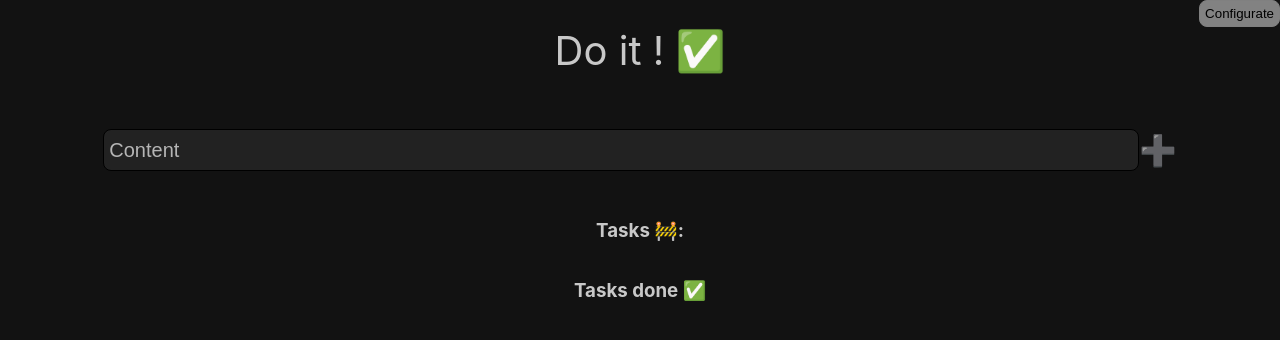
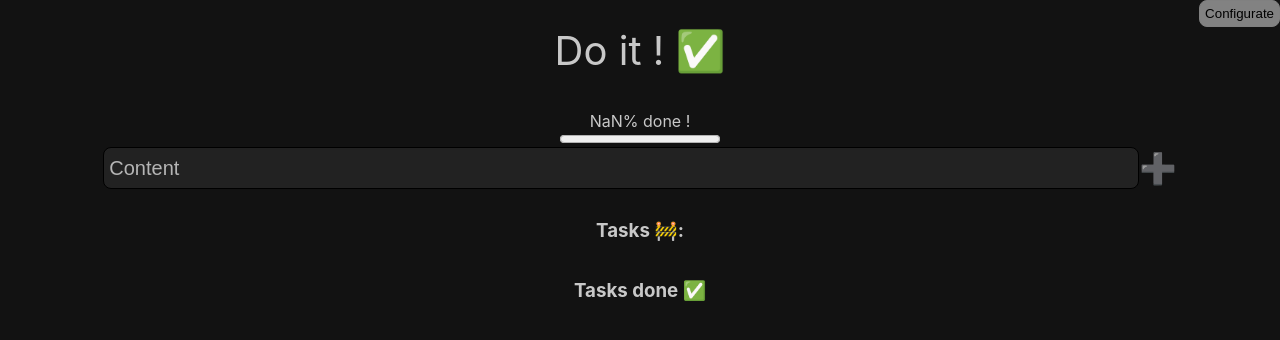
Before and after one commit to Clemix37/do-it, a React (Create React App) app: page / in a window 1280 px wide. Shown: the top 340 px of the page. Built offline with nearby package versions, Linux system fonts and the light colour scheme.

Commit message:
Added progress bar, capitalize, edit in textarea

```diff
--- a/src/components/ActionBanner.js
+++ b/src/components/ActionBanner.js
@@ -1,10 +1,12 @@
 import "../styles/ActionBanner.css";
 import AddTaskBanner from './AddTaskBanner';
+import ProgressBar from './ProgressBar';
 
 function ActionBanner({tasks, updateTasks, contentTaskAdd, updateContentTaskAdd}){
     return (
         <div className="di-action-banner ligne">
             <div className="colonne">
+                <ProgressBar tasks={tasks} />
                 <AddTaskBanner tasks={tasks} updateTasks={updateTasks} contentTaskAdd={contentTaskAdd} updateContentTaskAdd={updateContentTaskAdd} />
             </div>
         </div>
--- a/src/components/AddTaskBanner.js
+++ b/src/components/AddTaskBanner.js
@@ -12,9 +12,10 @@ function AddTaskBanner({tasks, updateTasks}){
 
     const ajouterTache = () => {
         if(contentTaskAdd.trim().length <= 0) return;
+        const content = contentTaskAdd.trim().charAt(0).toUpperCase() + contentTaskAdd.trim().slice(1);
         updateTasks([
             ...tasks,
-            new Task({id:tasks.length, content:contentTaskAdd})
+            new Task({id:tasks.length, content:content})
         ]);
         updateContentTaskAdd("");
     };
--- /dev/null
+++ b/src/components/ProgressBar.js
@@ -0,0 +1,15 @@
+import '../styles/ProgressBar.css'
+
+function ProgressBar({tasks}){
+    const percentageDone = (((tasks.filter(t => t.done)?.length ?? 0) / (tasks.length ?? 0)) * 100).toFixed(2);
+    return (
+        <div className="ligne">
+            <div className="colonne">
+                <span>{percentageDone}% done !</span>
+                <progress value={percentageDone} max="100">{percentageDone}%</progress>
+            </div>
+        </div>
+    );
+}
+
+export default ProgressBar;
--- a/src/components/TaskContent.js
+++ b/src/components/TaskContent.js
@@ -37,7 +37,14 @@ function TaskContent({task, tasks, updateTasks}){
     if(task.isEditMode){
         return (
             <div className="ligne">
-                <input type="text" className="task-content" value={contentTask} onChange={handleChange} onKeyDown={handleKeyDown} autoFocus={true} onBlur={handleBlur} />
+                <textarea className="task-content"
+                    value={contentTask}
+                    onChange={handleChange}
+                    onKeyDown={handleKeyDown}
+                    autoFocus={true}
+                    onBlur={handleBlur}
+                >
+                </textarea>
             </div>
         );
     }
--- a/src/styles/App.css
+++ b/src/styles/App.css
@@ -24,7 +24,7 @@
     justify-content: center;
 }
 
-input {
+input, textarea {
     background-color: #222222;
     color:white;
     width:80%;
--- a/src/styles/TaskContent.css
+++ b/src/styles/TaskContent.css
@@ -1,4 +1,4 @@
-input.task-content {
+textarea.task-content {
     border-radius: 8px;
     padding: 10px;
     font-size: 15px;
```
Also changed, not shown: src/styles/ProgressBar.css (added).
